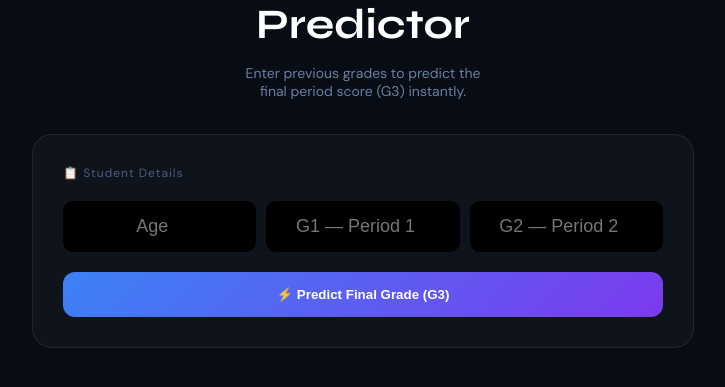
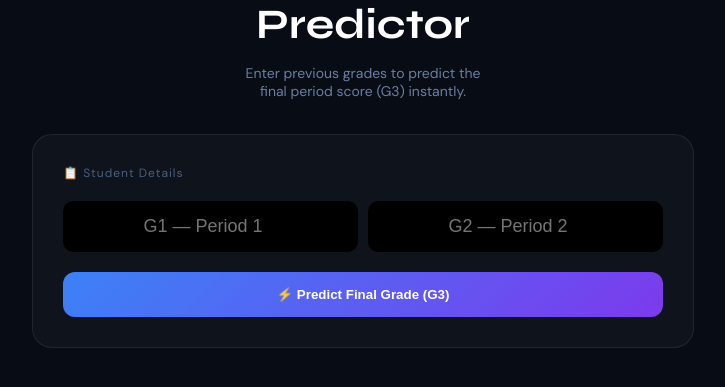
Before and after one commit to Shrishty-05/Student-Performance-Prediction, a Flask app: page / in a window 1280 px wide. Shown: the part 162-549 px from the top of the page, without its empty margins (277-1002 px from the left). Run offline with Flask 3, Linux system fonts and the light colour scheme.

Commit message:
Update ui

```diff
--- a/app.py
+++ b/app.py
@@ -22,7 +22,7 @@ def index():
     g1 = g2 = age = None
 
     if request.method == "POST":
-        age = int(request.form.get("age"))
+        # age = int(request.form.get("age"))
         g1 = int(request.form.get("g1"))
         g2 = int(request.form.get("g2"))
 
@@ -50,4 +50,4 @@ def index():
 
 
 if __name__ == "__main__":
-    app.run(debug=True)
+    app.run(debug=True, port=5001)
--- a/templates/index.html
+++ b/templates/index.html
@@ -21,7 +21,7 @@
     <form method="POST">
 
         <div class="input-row">
-            <input type="number" name="age" placeholder="Age" min="10" max="25" required>
+            <!-- <input type="number" name="age" placeholder="Age" min="10" max="25" required> -->
             <input type="number" name="g1" placeholder="G1 — Period 1" min="0" max="20" required>
             <input type="number" name="g2" placeholder="G2 — Period 2" min="0" max="20" required>
         </div>
```
